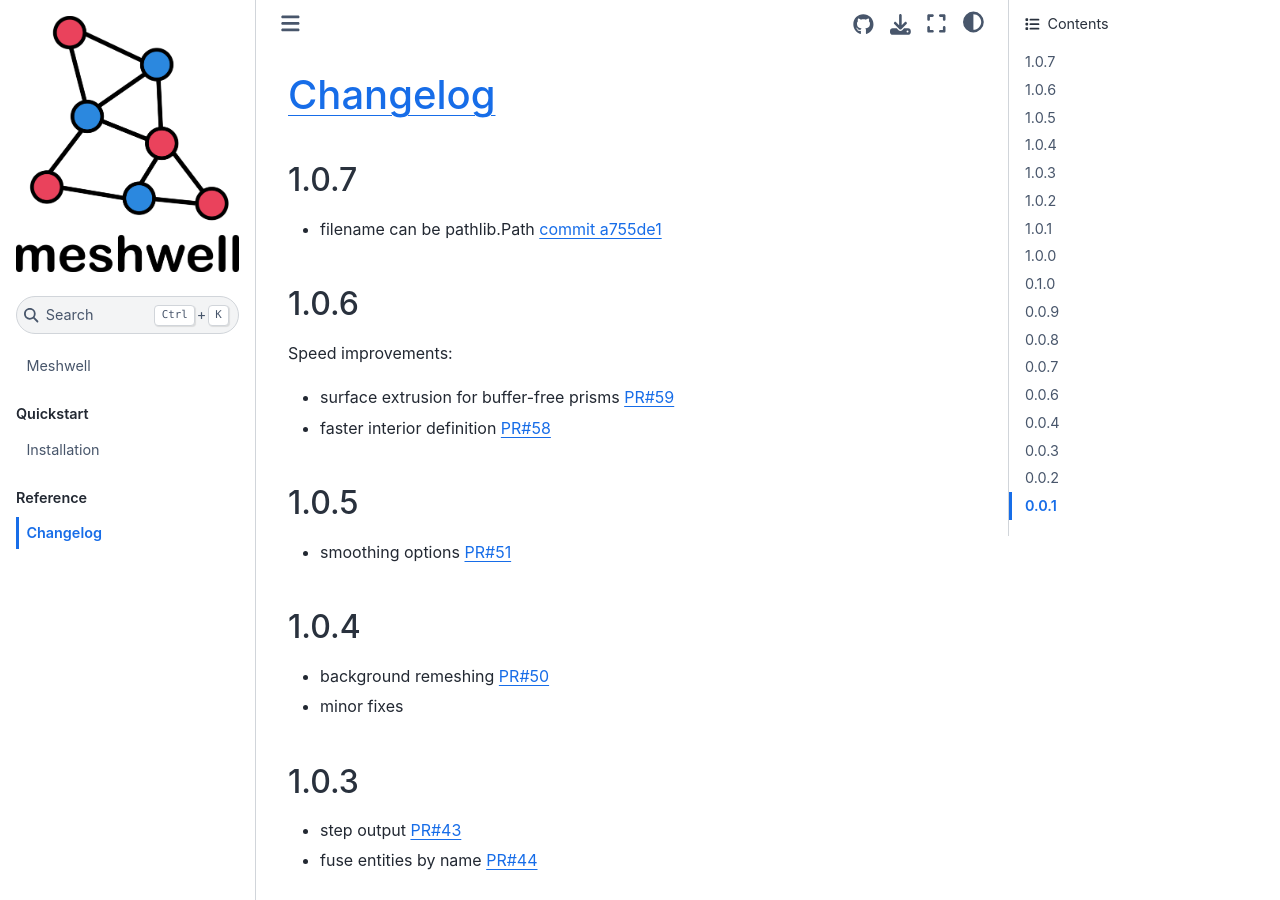
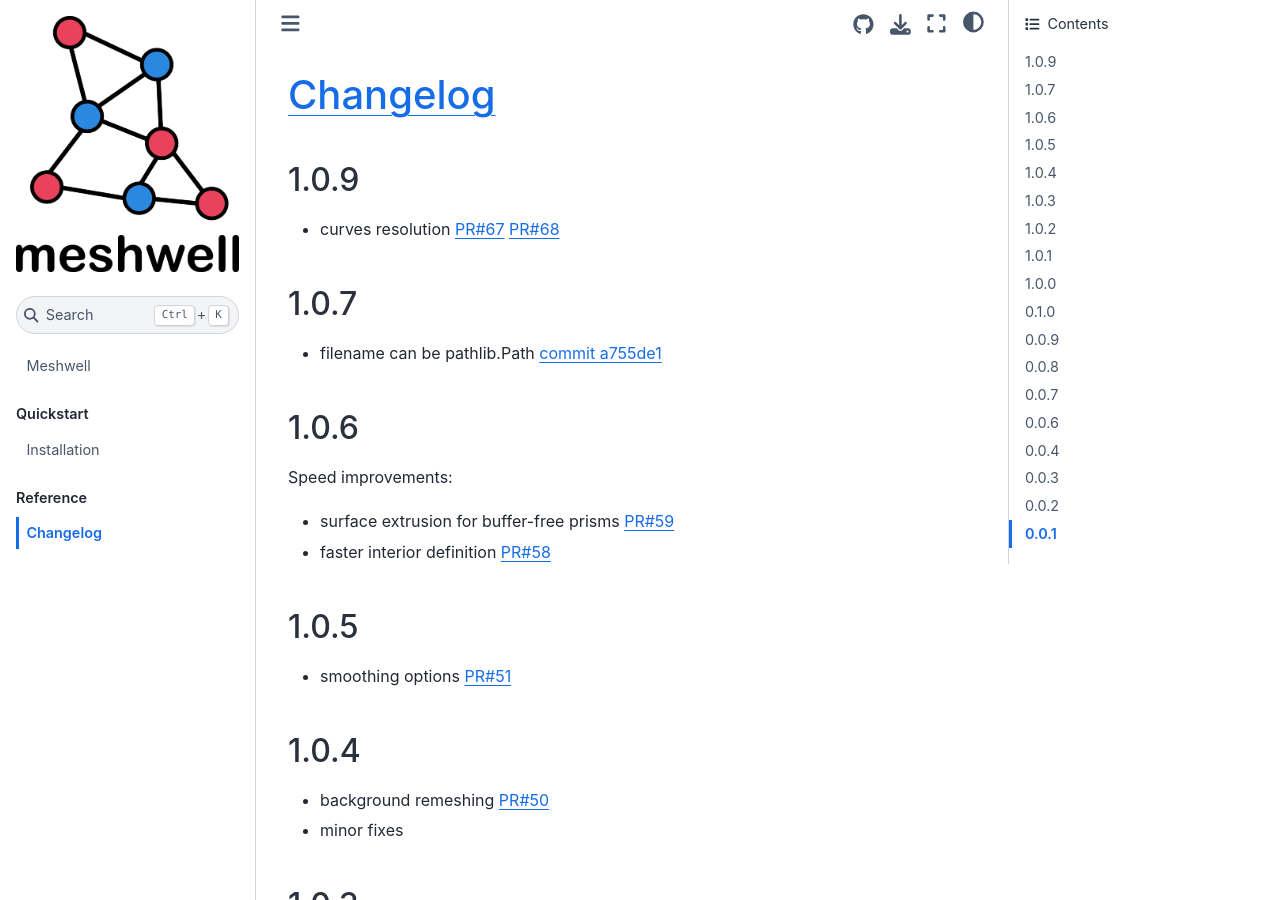
Before and after one commit to simbilod/meshwell, a Jupyter Book: the page built from docs/changelog.md, in a window 1280 px wide and 900 px high. Built offline with Jupyter Book 1.0.4 settings and Sphinx 7.4.7 and the Sphinx Book theme 1.1.4, drawn with Linux system fonts in a browser that asks for light colours; pages that are not in the unit, such as notebooks, are missing from menus.

Commit message:
changelog

```diff
--- a/docs/changelog.md
+++ b/docs/changelog.md
@@ -1,4 +1,8 @@
 # [Changelog](https://keepachangelog.com/en/1.0.0/)
+
+## 1.0.9
+
+- curves resolution [PR#67](https://github.com/simbilod/meshwell/pull/67) [PR#68](https://github.com/simbilod/meshwell/pull/68)
 
 ## 1.0.7
 
```
